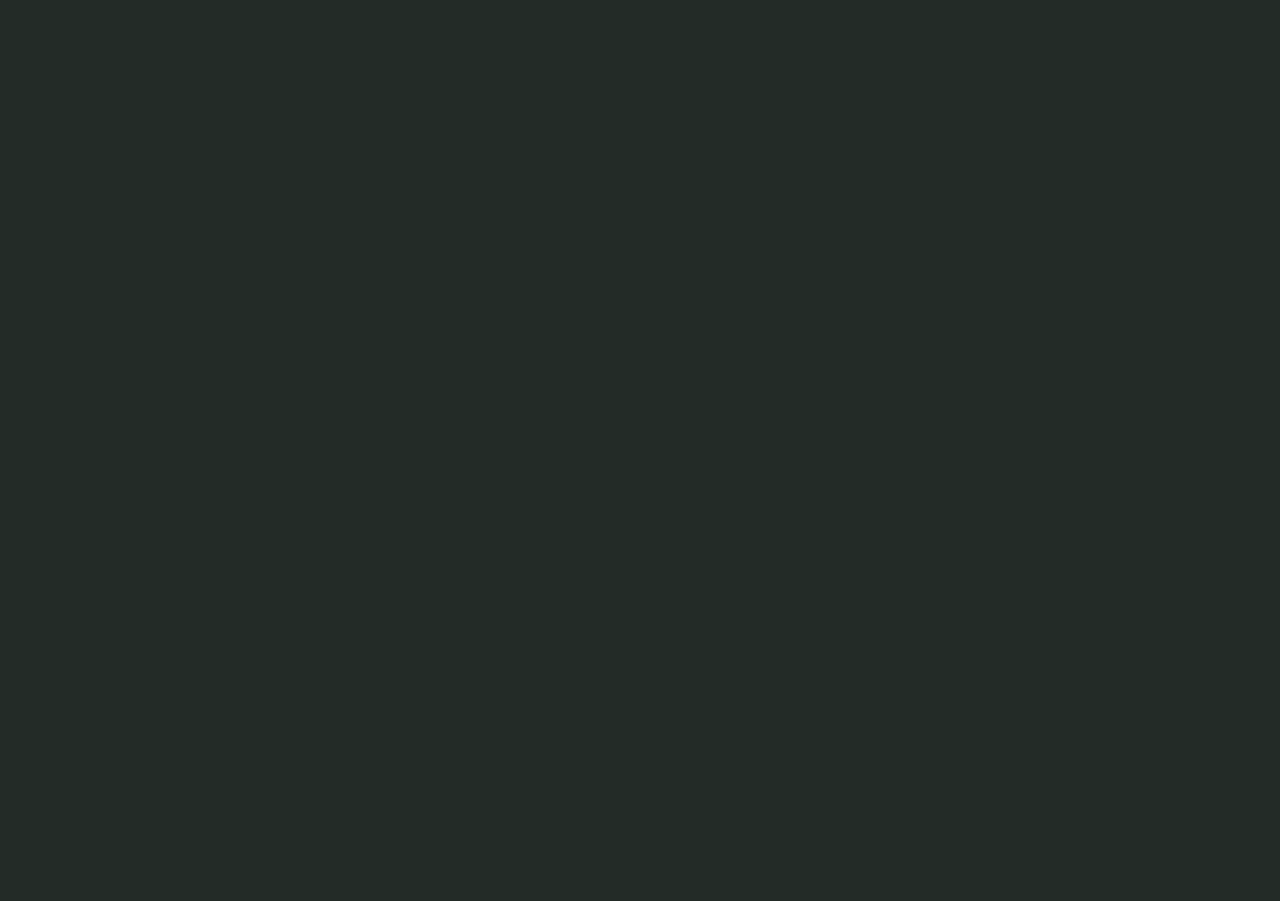
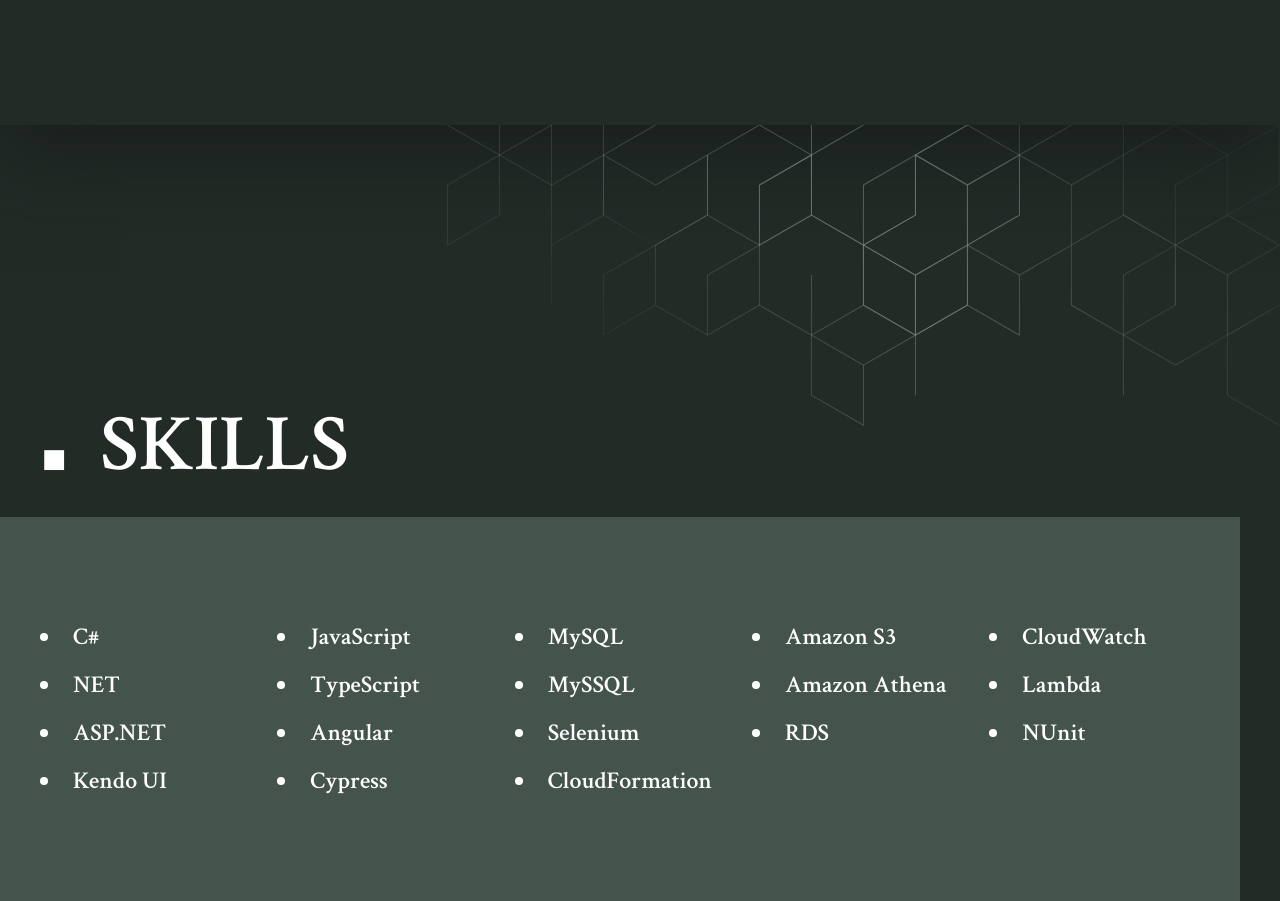
Before and after one commit to leodsan/portfolio-website, a Next.js app: page / in a window 1280 px wide. Shown: the part 1000-1901 px from the top of the page. Before the commit the page ends 1125 px from the top, so only its background shows below. Built offline with nearby package versions, Linux system fonts and the light colour scheme.

Commit message:
add skills

```diff
--- a/src/constants/HOME_CONST.js
+++ b/src/constants/HOME_CONST.js
@@ -21,6 +21,80 @@
     yearsOfExperiance: "+10",
     projecsDone: "130",
   },
+  skills: [
+    {
+      id: 1,
+      title: "C#",
+    },
+    {
+      id: 2,
+      title: "JavaScript",
+    },
+    {
+      id: 3,
+      title: "MySQL",
+    },
+    {
+      id: 4,
+      title: "Amazon S3",
+    },
+    {
+      id: 5,
+      title: "CloudWatch",
+    },
+    {
+      id: 6,
+      title: "NET",
+    },
+    {
+      id: 7,
+      title: "TypeScript",
+    },
+    {
+      id: 8,
+      title: "MySSQL",
+    },
+    {
+      id: 9,
+      title: "Amazon Athena",
+    },
+    {
+      id: 10,
+      title: "Lambda",
+    },
+    {
+      id: 11,
+      title: "ASP.NET",
+    },
+    {
+      id: 12,
+      title: "Angular",
+    },
+    {
+      id: 13,
+      title: "Selenium",
+    },
+    {
+      id: 14,
+      title: "RDS",
+    },
+    {
+      id: 15,
+      title: "NUnit",
+    },
+    {
+      id: 16,
+      title: "Kendo UI",
+    },
+    {
+      id: 17,
+      title: "Cypress",
+    },
+    {
+      id: 18,
+      title: "CloudFormation",
+    },
+  ],
 };
 
 export { HOME_CONST };
--- a/src/pages/index.js
+++ b/src/pages/index.js
@@ -1,9 +1,26 @@
 import { Introduction } from "../components/pages/home";
+import { InfoSection } from "../components/elements";
+import { HOME_CONST } from "../constants";
 
 const Home = () => {
+  const { skills } = HOME_CONST;
+
   return (
     <main>
       <Introduction />
+      <InfoSection
+        patternP="3"
+        title="skills"
+        listPosition="left"
+        patternPClassName="top-0 right-0"
+        itemsClassName=""
+      >
+        {skills.map(({ id, title }) => (
+          <li key={id} className="py-2 tp-h3 w-[17.7%] list-disc">
+            {title}
+          </li>
+        ))}
+      </InfoSection>
     </main>
   );
 };
```
